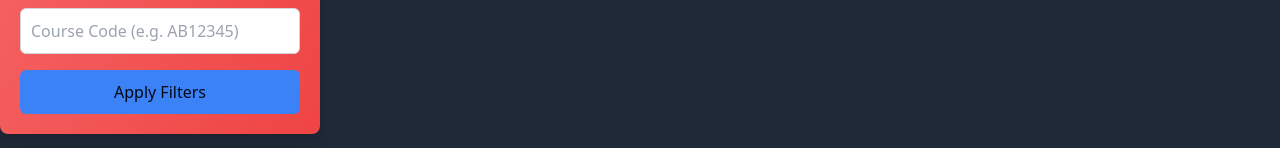
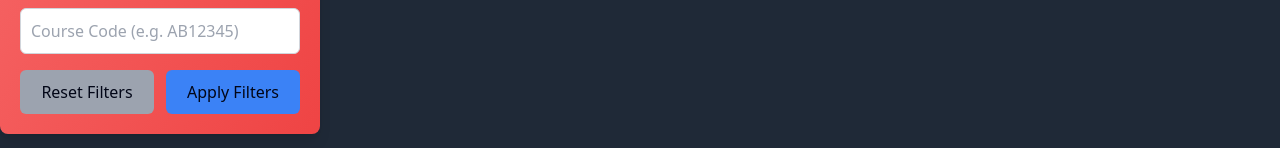
Before and after one commit to ManoharNaidu/QP-Repository, a React (Create React App) app in the folder question-paper-frontend/: page /download in a window 1280 px wide. Shown: the part 551-699 px from the top of the page. Built offline with nearby package versions, Linux system fonts and the light colour scheme; no server answers.

Commit message:
Filter issue fixed Added reset filters button

```diff
--- a/question-paper-frontend/src/pages/DownloadPage.js
+++ b/question-paper-frontend/src/pages/DownloadPage.js
@@ -6,6 +6,15 @@ import { motion } from "framer-motion";
 const DownloadPage = () => {
   const [searchParams, setSearchParams] = useSearchParams();
   const [filters, setFilters] = useState({
+    module: "",
+    branch: "",
+    academicYear: "",
+    year: "",
+    semester: "",
+    cycle: "",
+    courseCode: "",
+  });
+  const [appliedFilters, setAppliedFilters] = useState({
     module: "",
     branch: "",
     academicYear: "",
@@ -46,7 +55,8 @@ const DownloadPage = () => {
       courseCode: searchParams.get("courseCode") || "",
     };
     setFilters(urlFilters);
-  }, [searchParams]);
+    setAppliedFilters(urlFilters);
+  }, []);
 
   useEffect(() => {
     if (
@@ -59,14 +69,15 @@ const DownloadPage = () => {
   const semesterOptions = ["Mid", "End"];
   const cycleOptions = ["Jan-Jun", "Jul-Dec"];
 
-  const fetchPapers = useCallback(async () => {
+  const fetchPapers = useCallback(
+    async (filtersToFetch) => {
       try {
         const response = await axios.get(
           // "https://qp-repository.onrender.com/api/download",
-        "https://qp-repository-8vor.onrender.com/api/download",
-        // "http://localhost:5000/api/download",
+          // "https://qp-repository-8vor.onrender.com/api/download",
+          "http://localhost:5000/api/download",
           {
-          params: filters,
+            params: filtersToFetch,
           }
         );
         setPapers(response.data.papers);
@@ -75,11 +86,16 @@ const DownloadPage = () => {
         console.error("Error fetching papers:", error);
         setPapers([]);
       }
-  }, [filters, papersPerPage]);
+    },
+    [papersPerPage]
+  );
 
+  // Fetch papers on initial load or when URL has filters (shared link)
   useEffect(() => {
-    fetchPapers(); // Fetch papers on page load or filter change
-  }, [fetchPapers]);
+    const hasUrlParams = Object.values(appliedFilters).some((v) => v !== "");
+    // Always fetch - either with URL params (shared link) or empty filters (all papers)
+    fetchPapers(appliedFilters);
+  }, []);
 
   // Handle input changes in the filters (only updates local state, not URL)
   const handleInputChange = (e) => {
@@ -101,8 +117,28 @@ const DownloadPage = () => {
   const handleFilterSubmit = async (e) => {
     e.preventDefault();
     setCurrentPage(1); // Reset to the first page on filter change
+    setAppliedFilters(filters); // Set applied filters
     updateUrlWithFilters(filters);
-    // fetchPapers is called via useEffect when filters change
+    // Fetch with the current filters
+    fetchPapers(filters);
+  };
+
+  // Handle reset filters
+  const handleResetFilters = () => {
+    const defaultFilters = {
+      module: "",
+      branch: "",
+      academicYear: "",
+      year: "",
+      semester: "",
+      cycle: "",
+      courseCode: "",
+    };
+    setFilters(defaultFilters);
+    setAppliedFilters(defaultFilters);
+    setSearchParams(new URLSearchParams()); // Clear URL params
+    setCurrentPage(1);
+    fetchPapers(defaultFilters); // Fetch all papers
   };
 
   // New helper: build a sanitized filename from paper fields (adds timestamp to ensure uniqueness)
@@ -267,12 +303,22 @@ const DownloadPage = () => {
               className="w-full p-2.5 border border-gray-300 rounded-md text-gray-700"
             />
 
+            <div className="flex gap-3">
+              <button
+                type="button"
+                onClick={handleResetFilters}
+                className="flex-1 bg-gray-400 text-slate-950 py-2.5 rounded-md hover:bg-gray-500 transition-colors"
+              >
+                Reset Filters
+              </button>
+
               <button
                 type="submit"
-              className="w-full bg-blue-500 text-slate-950 py-2.5 rounded-md hover:bg-blue-600 transition-colors"
+                className="flex-1 bg-blue-500 text-slate-950 py-2.5 rounded-md hover:bg-blue-600 transition-colors"
               >
                 Apply Filters
               </button>
+            </div>
           </form>
         </div>
 
--- a/question-paper-frontend/src/pages/UploadPage.js
+++ b/question-paper-frontend/src/pages/UploadPage.js
@@ -55,8 +55,8 @@ const UploadPage = () => {
       setMessage("Uploading file...");
       const response = await axios.post(
         // "https://qp-repository.onrender.com/api/upload",
-        "https://qp-repository-8vor.onrender.com/api/upload",
-        // "http://localhost:5000/api/upload",
+        // "https://qp-repository-8vor.onrender.com/api/upload",
+        "http://localhost:5000/api/upload",
         formData
       );
       setMessage(response.data.message);
```
Lines whose indentation alone changed are shown as unchanged.
